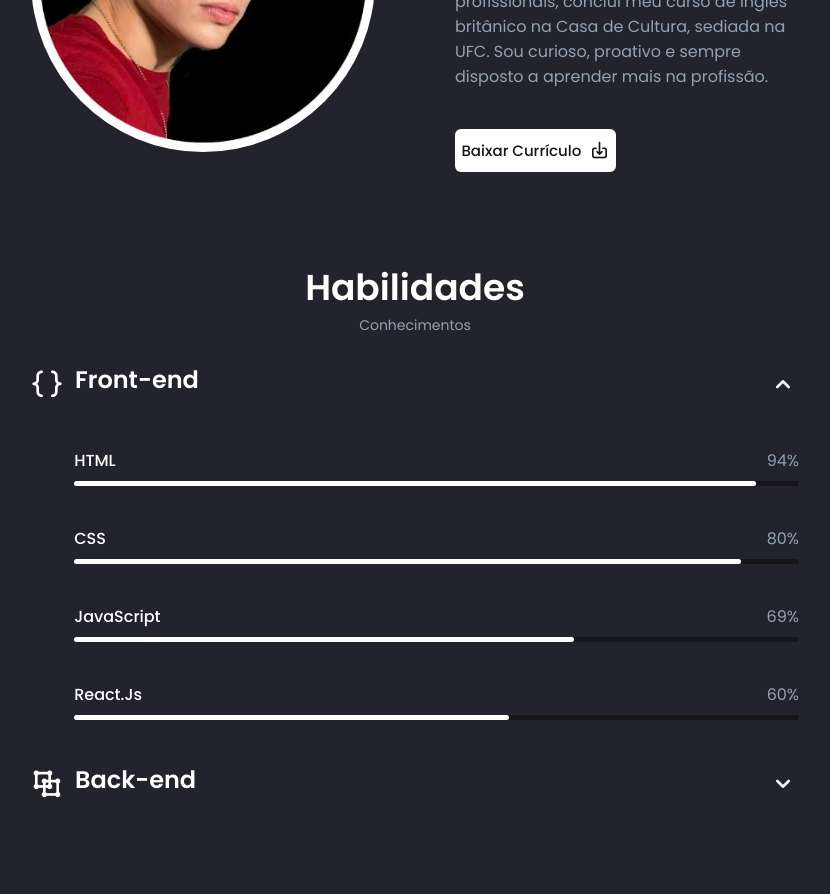
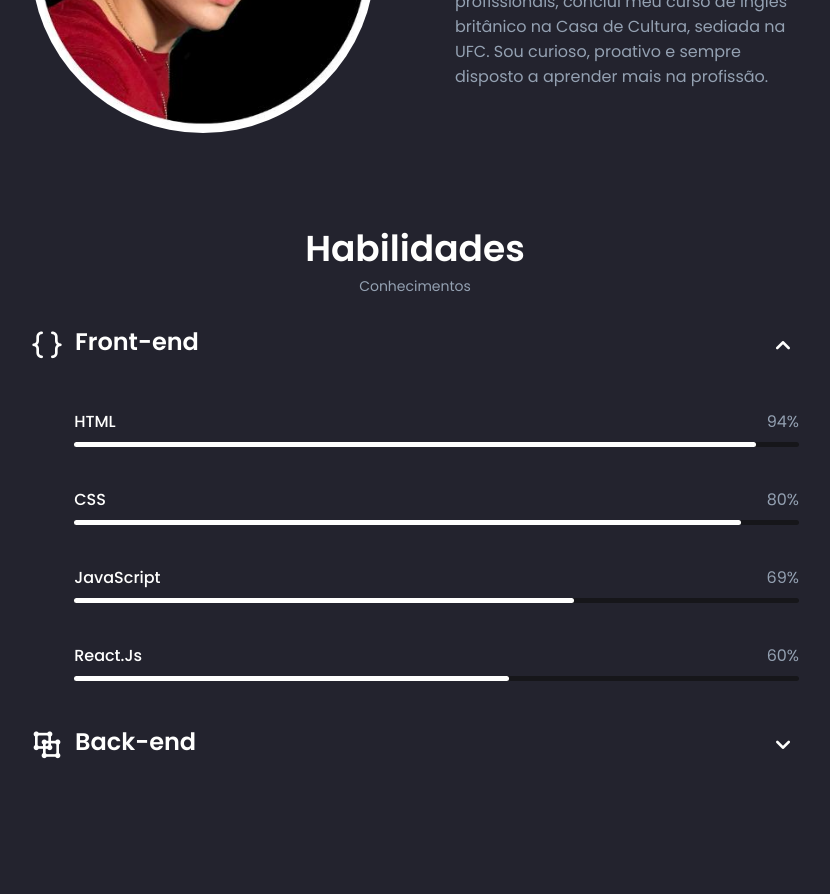
Before and after one commit to andredfontenele/andre-portfolio, a plain HTML site: page index.html in a window 1280 px wide. Shown: the part 1020-1914 px from the top of the page, without its empty margins (225-1055 px from the left). Drawn offline with nearby package versions, Linux system fonts and the light colour scheme.

Commit message:
Update index.html

```diff
--- a/index.html
+++ b/index.html
@@ -102,11 +102,7 @@
                             Sou estudante do 3° semestre de Análise e Desenvolvimento de Sistemas, pela Unifametro. Atualmente estou interessado em desenvolvimento web e estudo tecnologias Front-end, como HTML5, CSS3, JavaScript e React. Para complementar um futuro Full Stack, aprendo sobre SQL e Node.JS.
                             Para expandir meus horizontes profissionais, concluí meu curso de inglês britânico na Casa de Cultura, sediada na UFC. Sou curioso, proativo e sempre disposto a aprender mais na profissão.
                         </p>
-                        <div class="about__buttons">
-                            <a download="" href="assets/pdf/Currículo - André Fontenele.pdf" class="button button--flex button--white">
-                                Baixar Currículo <i class="uil uil-download-alt button__icon"></i>
-                            </a>
-                        </div>
+
 
                     </div>
                 </di>
```
